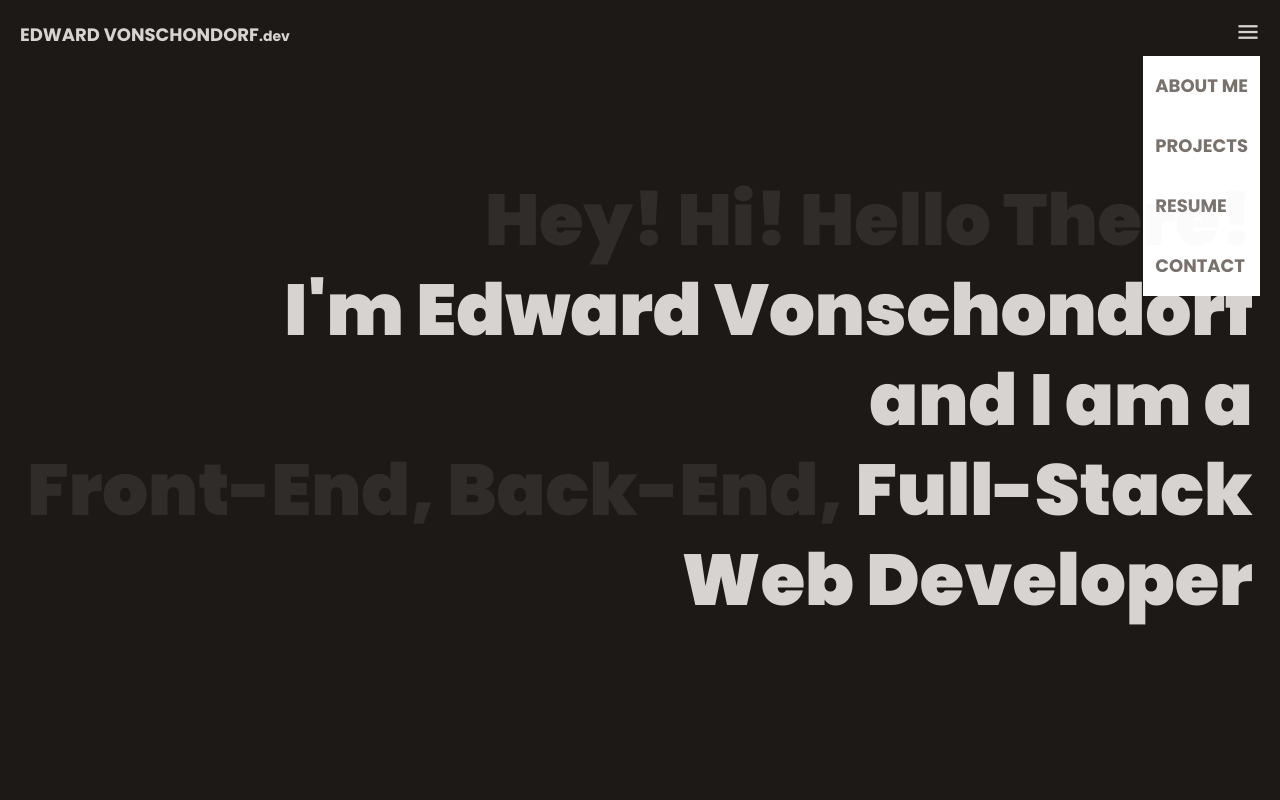
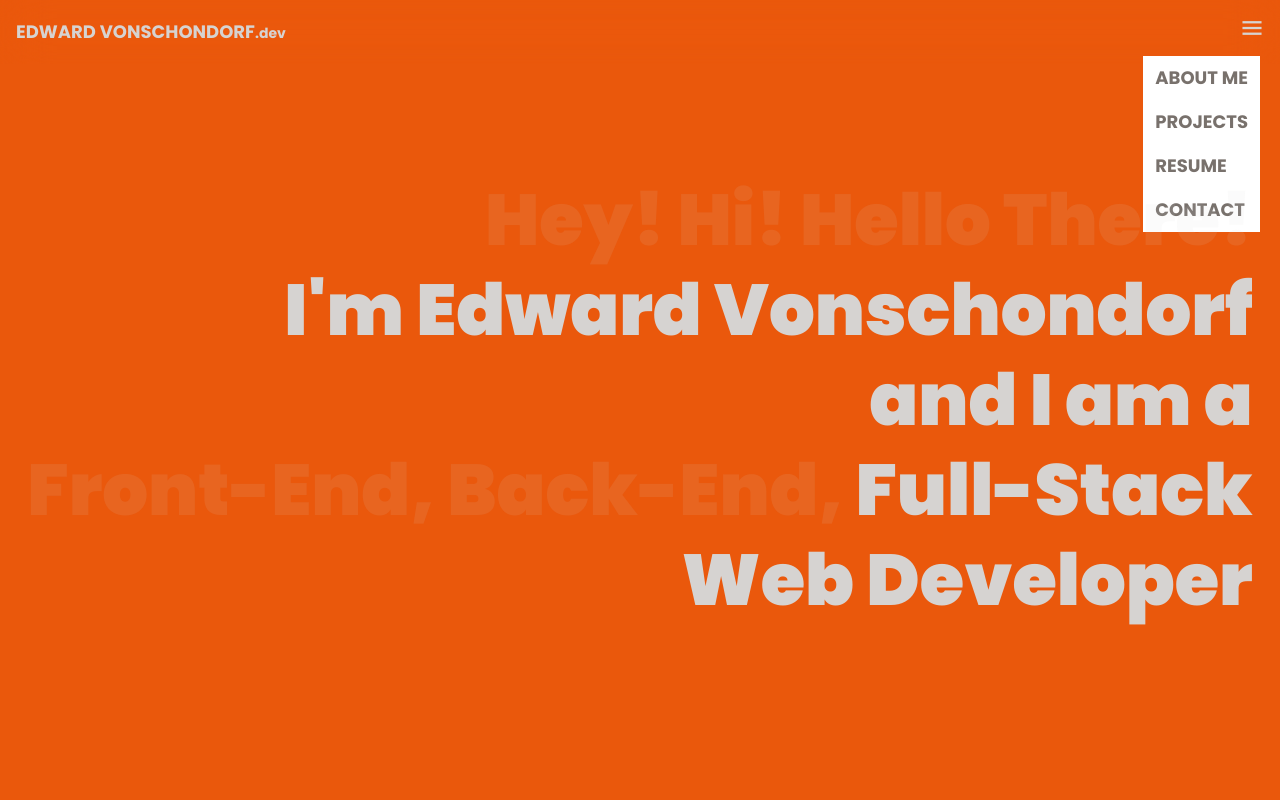
Before and after one commit to Torvec/myPortfolio, a React (Vite) app: page / in a window 1280 px wide. Both pictures are taken after a click on the button "menu". Shown: the top 800 px of the page. Built offline with nearby package versions, Linux system fonts and the light colour scheme.

Commit message:
Get bg color transition working, add header and import navigation and logo into it

```diff
--- a/src/App.tsx
+++ b/src/App.tsx
@@ -1,23 +1,42 @@
-// import AnimTesting from './components/AnimTesting'
-import Logo from "./components/Logo";
-import Navigation from "./components/Navigation";
+import Header from "./components/Header";
 import HeroSection from "./components/HeroSection";
 import AboutMeSection from "./components/AboutMeSection";
 import ProjectsSection from "./components/ProjectsSection";
 import ResumeSection from "./components/ResumeSection";
 import ContactMeSection from "./components/ContactMeSection";
 
+import { motion, useInView } from "framer-motion";
+import { useRef } from "react";
+
 export default function App() {
+
+   const projectsRef = useRef(null);
+   const IsInViewProjects = useInView(projectsRef, { once: false });
+
   return (
-    <div className="overflow-hidden bg-stone-900 text-xl text-stone-300">
-      {/* <AnimTesting /> */}
-      <Logo />
-      <Navigation />
-      <HeroSection />
-      <AboutMeSection />
-      <ProjectsSection />
-      <ResumeSection />
-      <ContactMeSection />
-    </div>
+    <>
+    <Header />
+    <motion.div
+      className="overflow-hidden text-xl text-stone-300 bg-stone-900"
+      whileInView={{ backgroundColor: IsInViewProjects ? "#ea580c" : "#1c1917" }}
+      transition={{ duration: 1, ease: "easeInOut" }}
+    >
+      <section>
+        <HeroSection />
+      </section>
+      <section>
+        <AboutMeSection />
+      </section>
+      <section ref={projectsRef}>
+        <ProjectsSection />
+      </section>
+      <section>
+        <ResumeSection />
+      </section>
+      <section>
+        <ContactMeSection />
+      </section>
+    </motion.div>
+    </>
   );
 }
--- /dev/null
+++ b/src/components/Header.tsx
@@ -0,0 +1,13 @@
+import Logo from "./Logo";
+import Navigation from "./Navigation";
+
+export default function Header() {
+  return (
+    <header className="fixed inset-0">
+      <nav className="flex w-full justify-between text-lg font-bold text-stone-300 backdrop-blur-xl p-4">
+        <Logo />
+        <Navigation />
+      </nav>
+    </header>
+  );
+}
--- a/src/components/Logo.tsx
+++ b/src/components/Logo.tsx
@@ -3,13 +3,8 @@ export default function Logo() {
     window.scrollTo({ top: 0, behavior: "smooth" });
   };
   return (
-    <div className="fixed left-5 top-5">
-      <button
-        onClick={handleClickToTop}
-        className="text-lg font-bold uppercase"
-      >
-        Edward Vonschondorf<span className="lowercase text-sm">.dev</span>
-      </button>
-    </div>
+    <button onClick={handleClickToTop} className="text-lg font-bold uppercase">
+      Edward Vonschondorf<span className="text-sm lowercase">.dev</span>
+    </button>
   );
 }
--- a/src/components/Navigation.tsx
+++ b/src/components/Navigation.tsx
@@ -13,19 +13,18 @@ export default function Navigation() {
     }
   };
   return (
-    <nav className="text-lg font-bold">
-      <div className="fixed right-5 top-5">
+    <>
       <button onClick={showMenu}>
         <span className="material-symbols-outlined">menu</span>
       </button>
-      </div>
-      <ul
+      <div
+        id="menu"
         className="fixed right-5 top-14 hidden bg-white text-stone-500"
-        id="menu"
       >
+        <ul>
           <li>
             <button
-            className="px-3 py-4 uppercase"
+              className="px-3 py-2 uppercase"
               onClick={() => handleClickToSection("about")}
             >
               About Me
@@ -33,7 +32,7 @@ export default function Navigation() {
           </li>
           <li>
             <button
-            className="px-3 py-4 uppercase"
+              className="px-3 py-2 uppercase"
               onClick={() => handleClickToSection("projects")}
             >
               Projects
@@ -41,7 +40,7 @@ export default function Navigation() {
           </li>
           <li>
             <button
-            className="px-3 py-4 uppercase"
+              className="px-3 py-2 uppercase"
               onClick={() => handleClickToSection("resume")}
             >
               Resume
@@ -49,13 +48,14 @@ export default function Navigation() {
           </li>
           <li>
             <button
-            className="px-3 py-4 uppercase"
+              className="px-3 py-2 uppercase"
               onClick={() => handleClickToSection("contact")}
             >
               Contact
             </button>
           </li>
         </ul>
-    </nav>
+      </div>
+    </>
   );
 }
--- a/src/components/ProjectsSection.tsx
+++ b/src/components/ProjectsSection.tsx
@@ -2,14 +2,17 @@ import { motion } from "framer-motion";
 import projectsData from "../data/projectsData.json";
 
 const ProjectsList = () => {
+
   const reversedProjects = [...projectsData].reverse();
 
   return (
-    <section className="grid grid-cols-1 gap-5 px-10 md:grid-cols-2 md:gap-10 lg:grid-cols-3">
+    <div
+      className="grid grid-cols-1 gap-5 px-10 md:grid-cols-2 md:gap-10 lg:grid-cols-3"
+    >
       {reversedProjects.map((project) => (
         <ProjectCard key={project.id} project={project} />
       ))}
-    </section>
+    </div>
   );
 };
 
```
Lines whose indentation alone changed are shown as unchanged.
